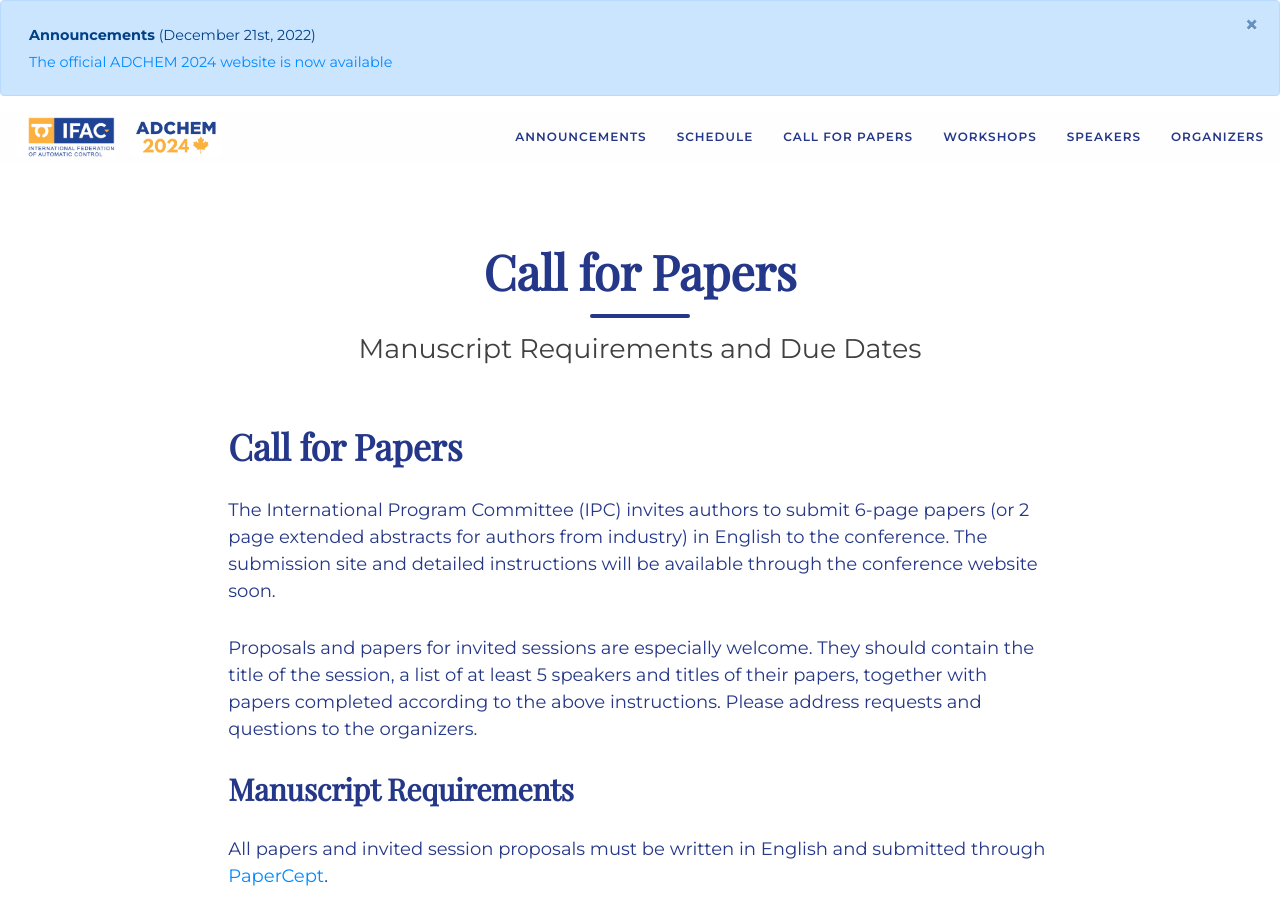
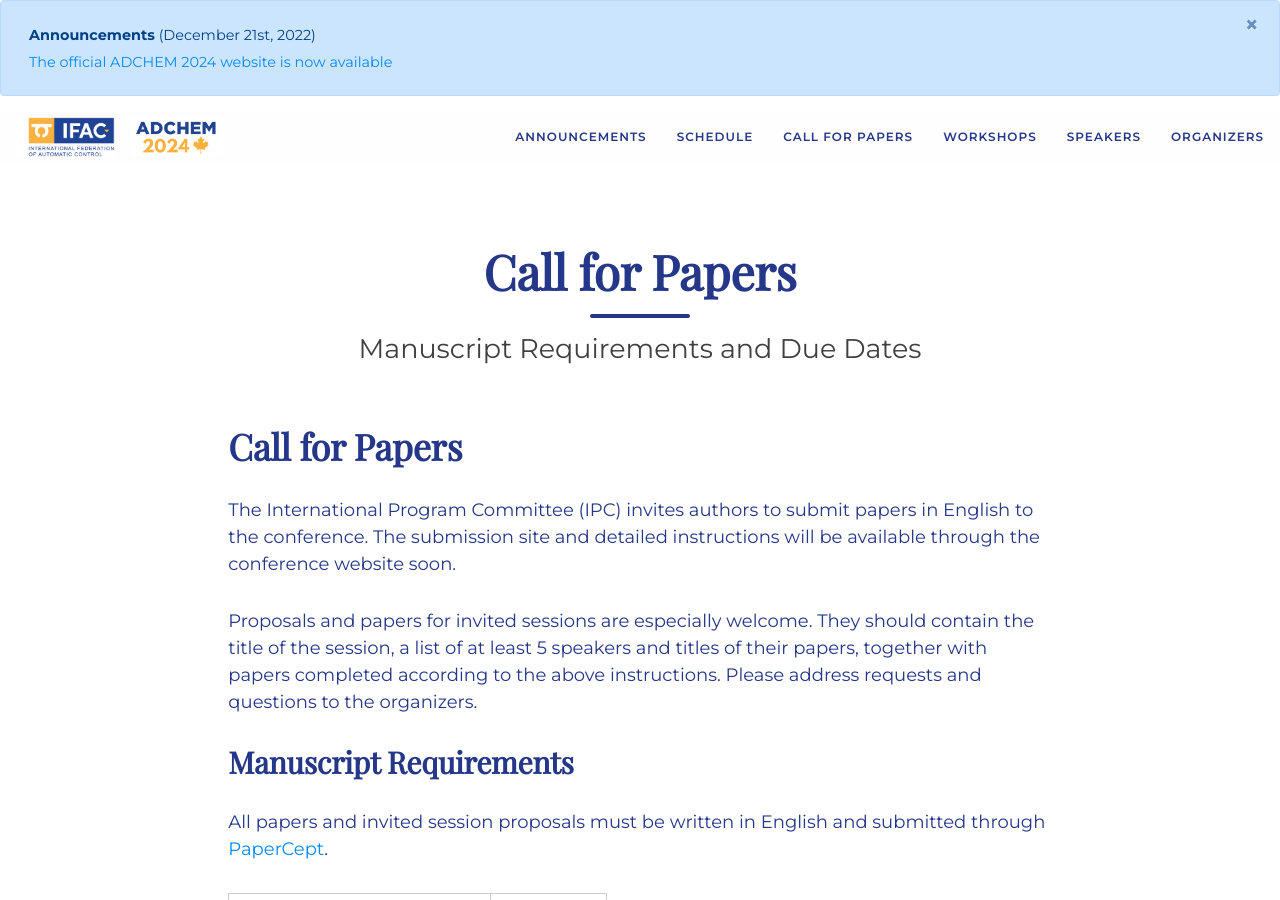
Before and after one commit to daisubc/ADCHEM2024, a Jekyll site: the page built from _pages/papers.md, in a window 1280 px wide and 900 px high. Built offline with Jekyll 4.4.1, drawn with Linux system fonts in a browser that asks for light colours; nearby versions of some CDN libraries; some web fonts are replaced.

Commit message:
Update papers.md

```diff
--- a/_pages/papers.md
+++ b/_pages/papers.md
@@ -7,7 +7,7 @@
 
 # Call for Papers
 
-The International Program Committee (IPC) invites authors to submit 6-page papers (or 2 page extended abstracts for authors from industry) in English to the conference. The submission site and detailed instructions will be available through the conference website soon.
+The International Program Committee (IPC) invites authors to submit papers in English to the conference. The submission site and detailed instructions will be available through the conference website soon.
 
 Proposals and papers for invited sessions are especially welcome. They should contain the title of the session, a list of at least 5 speakers and titles of their papers, together with papers completed according to the above instructions. Please address requests and questions to the organizers.
 
```
